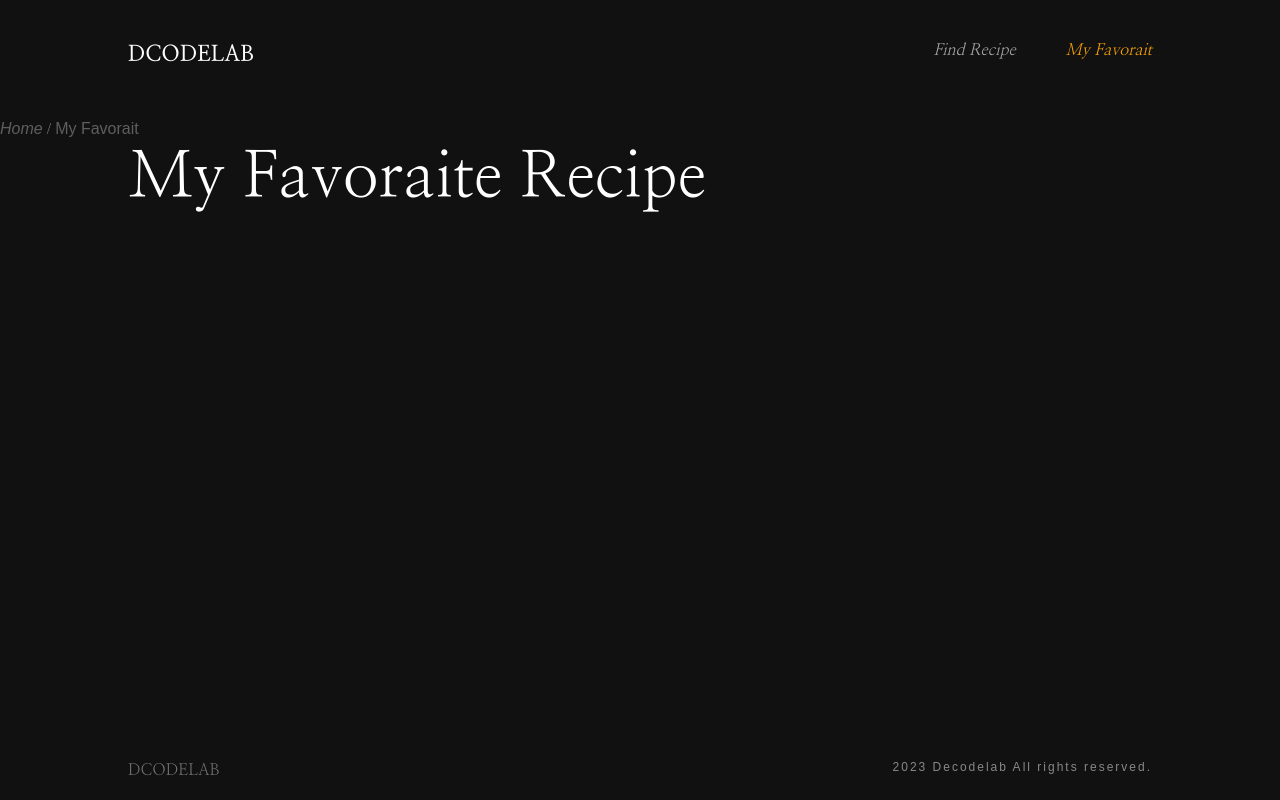
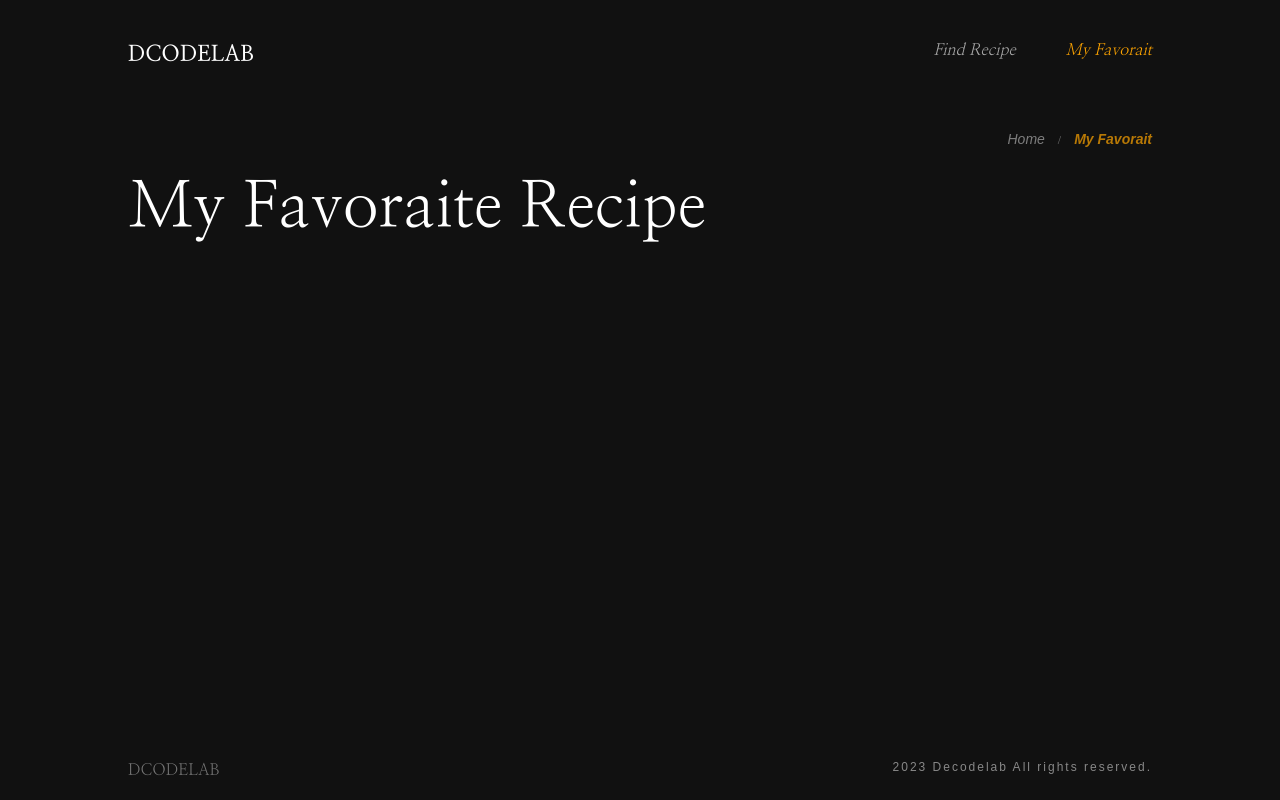
Before and after one commit to seohyon-cho/next13-atomic, a Next.js app: page /my-favorait in a window 1280 px wide. Built offline with nearby package versions, Linux system fonts and the light colour scheme.

Commit message:
브래드크럼 활성화 모션 추가

```diff
--- a/components/molecules/BreadCrumbs/BreadCrumbs.module.scss
+++ b/components/molecules/BreadCrumbs/BreadCrumbs.module.scss
@@ -1,6 +1,34 @@
 .breadcrumbs {
 	opacity: 0;
+	width: 100%;
+	padding: 10px 10vw 20px;
+	text-align: right;
+	transform: translateX(-70px);
+
+	em {
+		font-size: 14px;
+
+		&:hover {
+			color: orangered;
+		}
+	}
+
+	span {
+		font-size: 12px;
+		opacity: 0.7;
+		margin: 0px 10px;
+	}
+
+	strong {
+		font-size: 14px;
+		font-style: italic;
+		color: orange;
+		font-weight: bold;
+	}
+
 	&.on {
-		opacity: 0.5;
+		opacity: 0.7;
+		transform: translateX(0px);
+		transition: opacity 0.5s, transform 0.5s;
 	}
 }
```
